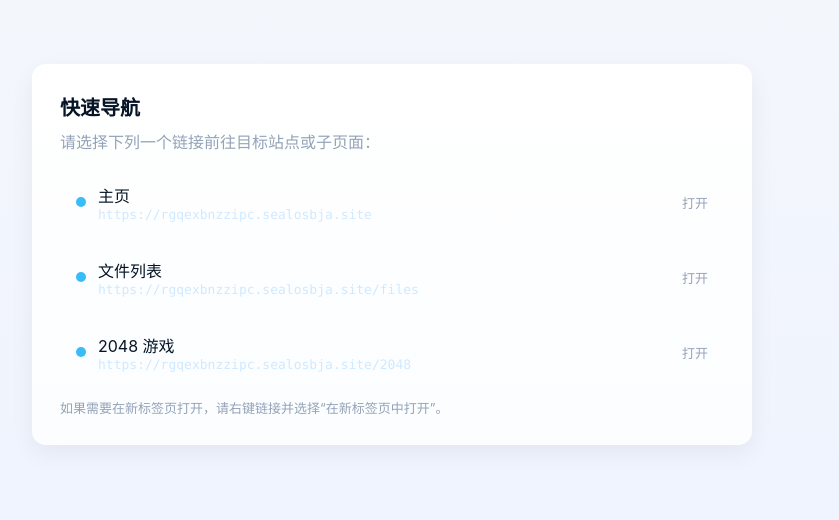
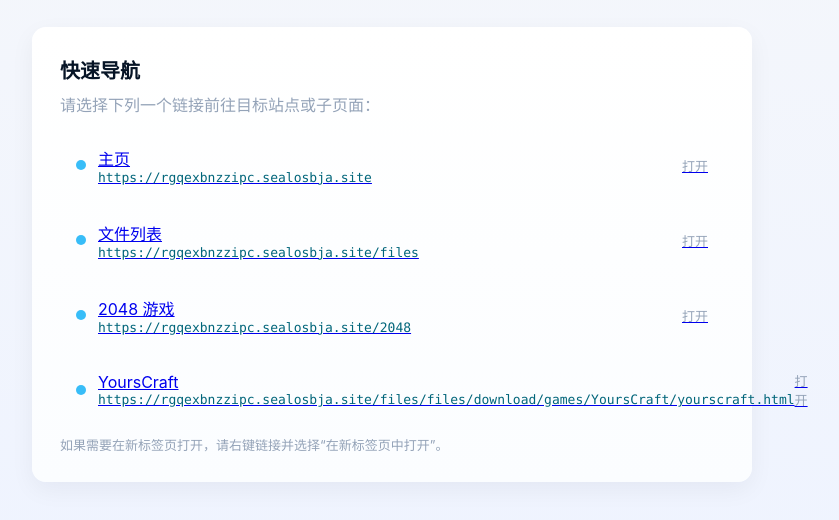
Before and after one commit to blinkfy/fentouxia, a plain HTML site: page nav.html in a window 1280 px wide. Shown: the part 146-666 px from the top of the page, without its empty margins (248-1087 px from the left). Drawn offline with Linux system fonts and the light colour scheme.

Commit message:
Fix HTML structure and update styles

```diff
--- a/nav.html
+++ b/nav.html
@@ -8,20 +8,20 @@
   <style>
     :root{ --bg:#0f1724; --card:#0b1220; --muted:#94a3b8; --accent:#38bdf8 }
     html,body{height:100%;}
-    body { font-family: Inter, system-ui, -apple-system, "Segoe UI", Roboto, "Helvetica Neue", Arial; display:flex; align-items:center; justify-content:center; height:100vh; margin:0; background:linear-gradient(180deg,#071028 0%, #07182a 100%); color:#e6eef8 }
+    body { font-family: Inter, system-ui, -apple-system, "Segoe UI", Roboto, "Helvetica Neue", Arial; display:flex; align-items:center; justify-content:center; height:100vh; margin:0; background:linear-gradient(180deg,#071029,#071429); color:#cfe9ff }
     .wrap{ width:min(720px,94%); }
-    .card { text-align:left; padding:28px; border-radius:14px; background:linear-gradient(180deg, rgba(255,255,255,0.02), rgba(0,0,0,0.06)); box-shadow:0 10px 30px rgba(2,6,23,0.6); backdrop-filter: blur(6px); }
+    .card { text-align:left; padding:28px; border-radius:14px; background:linear-gradient(180deg, rgba(255,255,255,0.02), rgba(0,0,0,0.06)); box-shadow:0 10px 30px rgba(2,6,23,0.6); backdrop-filter: blur(6px) }
     h1{ margin:0 0 8px 0; font-size:20px }
     p.lead{ margin:0 0 18px 0; color:var(--muted) }
     .links{ display:flex; flex-direction:column; gap:12px }
-    .item{ display:flex; align-items:center; justify-content:space-between; padding:12px 16px; border-radius:10px; background:rgba(255,255,255,0.02); transition:transform .14s ease, box-shadow .14s ease; text-decoration:none; color:inherit }
+    .item{ display:flex; align-items:center; justify-content:space-between; padding:12px 16px; border-radius:10px; background:rgba(255,255,255,0.02); transition:transform .14s ease, box-shadow .14s ease }
     .item:hover{ transform:translateY(-4px); box-shadow:0 8px 30px rgba(8,20,40,0.5) }
     .item .left{ display:flex; gap:12px; align-items:center }
     .dot{ width:10px; height:10px; border-radius:50%; background:var(--accent); flex:0 0 10px }
     .meta{ color:var(--muted); font-size:13px }
     .url{ font-family: ui-monospace, SFMono-Regular, Menlo, Monaco, "Roboto Mono", monospace; font-size:13px; color:#cfe9ff }
     footer{ margin-top:14px; color:var(--muted); font-size:13px }
-    @media (prefers-color-scheme:light){ body{ background:linear-gradient(180deg,#f5f7fb,#eef3ff); color:#061426 } .card{ background:linear-gradient(180deg,#fff,#fbfdff); box-shadow:0 8px 24px rgba(6,12,24,0.06) } }
+    @media (prefers-color-scheme:light){ body{ background:linear-gradient(180deg,#f5f7fb,#eef3ff); color:#061426 } .card{ background:linear-gradient(180deg,#fff,#fbfdff); box-shadow:0 8px 24px rgba(6,10,30,0.05) } .url{ color:#00657a } }
   </style>
 </head>
 <body>
@@ -63,6 +63,17 @@
           </div>
           <div class="meta">打开</div>
         </a>
+
+        <a role="listitem" class="item" href="https://rgqexbnzzipc.sealosbja.site/files/files/download/games/YoursCraft/yourscraft.html" target="_self" rel="noopener noreferrer">
+          <div class="left">
+            <span class="dot" aria-hidden="true"></span>
+            <div>
+              <div class="title">YoursCraft</div>
+              <div class="meta url">https://rgqexbnzzipc.sealosbja.site/files/files/download/games/YoursCraft/yourscraft.html</div>
+            </div>
+          </div>
+          <div class="meta">打开</div>
+        </a>
       </div>
 
       <footer>如果需要在新标签页打开，请右键链接并选择“在新标签页中打开”。</footer>
```
